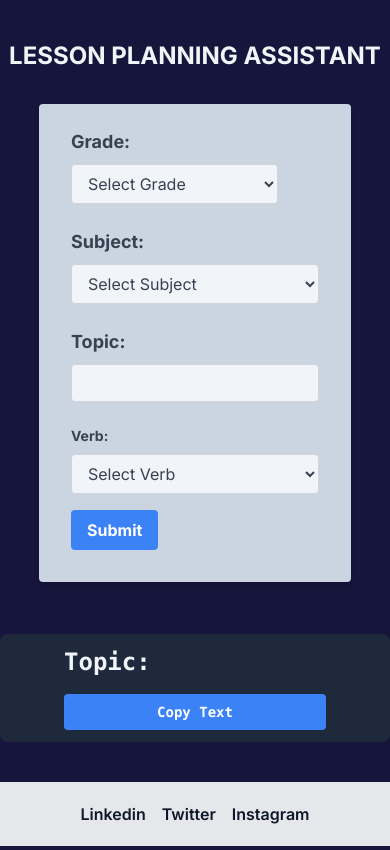
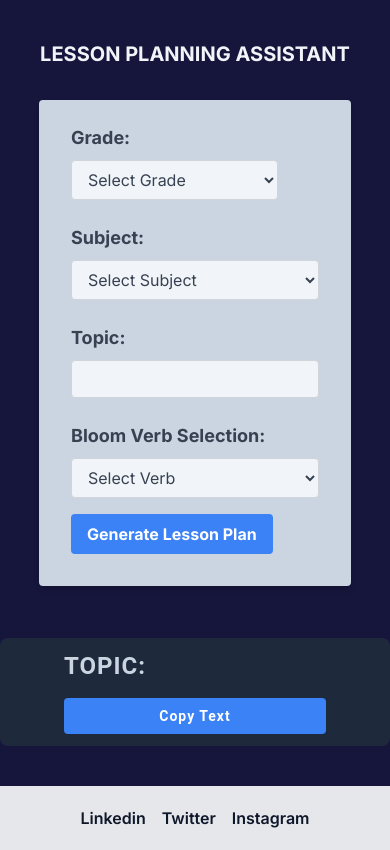
Before and after one commit to huleshjangde/Lesson_planning_ai, a Next.js app: page /plans in a window 390 px wide. Built offline with nearby package versions, Linux system fonts and the light colour scheme.

Commit message:
image opt

```diff
--- a/app/globals.css
+++ b/app/globals.css
@@ -1,6 +1,7 @@
 @tailwind base;
 @tailwind components;
 @tailwind utilities;
+@import url('https://fonts.googleapis.com/css2?family=Lato:wght@300;400;700&family=Roboto:wght@300;400;500;700&display=swap');
 
 :root {
   --foreground-rgb: 0, 0, 0;
--- a/app/plans/page.tsx
+++ b/app/plans/page.tsx
@@ -2,6 +2,8 @@
 
 import { useState } from 'react';
 import Image from 'next/image';
+import { toast, ToastContainer } from 'react-toastify';
+import 'react-toastify/dist/ReactToastify.css';
 
 const FormComponent = () => {
   const [grade, setGrade] = useState('');
@@ -11,6 +13,7 @@ const FormComponent = () => {
   const [result,setresult] = useState("")
   const [resultTopic,setResultTopic] = useState("")
   const [isLoading, setIsLoading] = useState(false);
+
   const handleGradeChange = (e: any) => {
     setGrade(e.target.value);
   };
@@ -69,12 +72,15 @@ const FormComponent = () => {
     textArea.select();
     document.execCommand('copy');
     document.body.removeChild(textArea);
+    toast.success('Text copied!', {
+      position: toast.POSITION.BOTTOM_RIGHT,
+    });
   };
 
   return (
     <>
     <div className=' flex flex-col justify-center items-center gap-8 py-10 bg-opacity-80 w-screen '>
-      <h1 className='text-2xl lg:text-4xl font-bold uppercase text-slate-100 ' >Lesson Planning Assistant</h1>
+      <h1 className=' text-xl sm:text-2xl lg:text-4xl font-bold uppercase text-slate-100 ' >Lesson Planning Assistant</h1>
 
     <form onSubmit={handleSubmit} className=" w-4/5 h-full md:w-4/5 mx-auto bg-slate-300 shadow-md rounded px-8 pt-6 pb-8 ">
     <div className=" text-base">
@@ -88,18 +94,11 @@ const FormComponent = () => {
         className="w-5/6 md:w-full border border-gray-300 bg-slate-100 rounded px-3 py-2 text-gray-700 leading-tight focus:outline-none focus:shadow-outline"
       >
         <option value="">Select Grade</option>
-        <option value="1">1</option>
-        <option value="2">2</option>
-        <option value="3">3</option>
-        <option value="4">4</option>
-        <option value="5">5</option>
-        <option value="6">6</option>
-        <option value="7">7</option>
-        <option value="8">8</option>
-        <option value="9">9</option>
-        <option value="10">10</option>
-        <option value="gradution">gradution</option>
-        <option value="master_degree">post-gradution</option>
+        <option value="1-5">1-5</option>
+        <option value="6-10">6-10</option>
+        <option value="11-12">11-12</option>
+        <option value="gradution">Gradution</option>
+        <option value="master_degree">Post-Gradution</option>
         {/* Add more options for grades */}
       </select>
     </div>
@@ -135,8 +134,8 @@ const FormComponent = () => {
       />
     </div>
     <div className="mb-4">
-      <label htmlFor="verb" className="block text-gray-700 text-sm font-bold mb-2 text-lg">
-        Verb:
+      <label htmlFor="verb" className="block text-gray-700  font-bold mb-2 text-lg">
+      Bloom Verb Selection:
       </label>
       <select
         id="verb"
@@ -153,7 +152,7 @@ const FormComponent = () => {
       </select>
     </div>
     <button type="submit" className="bg-blue-500 hover:bg-blue-700 text-white font-bold py-2 px-4 rounded focus:outline-none focus:shadow-outline">
-      Submit
+    Generate Lesson Plan
     </button>
   </form>
 
@@ -168,9 +167,10 @@ const FormComponent = () => {
 />
           ) : (
             <pre
-              className='w-full lg:w-5/6 px-8 py-3 overflow-ellipsis whitespace-pre-wrap bg-slate-800 mt-5 rounded-lg text-xl'
-              style={{ wordBreak: 'break-all' }}
+              className='w-full lg:w-5/6 px-8 py-3 overflow-ellipsis whitespace-pre-wrap bg-slate-800 mt-5 rounded-lg text-xl tracking-wider text-slate-300'
+              style={{ wordBreak: 'break-word' , fontFamily:'Roboto'}}
             >
+              <ToastContainer />
               <div className='flex  flex-col-reverse md:justify-between md:flex-row-reverse  md:items-center px-8 rounded-lg'>
               <button
             className='bg-blue-500 hover:bg-blue-700 text-white font-bold py-2 px-2 text-sm md:text-base rounded mt-4 focus:outline-none focus:shadow-outline'
@@ -178,7 +178,7 @@ const FormComponent = () => {
           >
             Copy Text
           </button>
-  <h1 className='text-2xl font-bold'>Topic: {resultTopic} </h1>
+  <h1 className='text-2xl font-bold uppercase' style={{fontFamily:'Roboto'}}>Topic: {resultTopic} </h1>
                 </div>
 
               {result}
--- a/package.json
+++ b/package.json
@@ -19,6 +19,7 @@
     "postcss": "8.4.24",
     "react": "18.2.0",
     "react-dom": "18.2.0",
+    "react-toastify": "^9.1.3",
     "tailwindcss": "3.3.2",
     "typescript": "5.1.3"
   }
```
Also changed, not shown: 1 other file (tests, documents, lock files or other folders).
